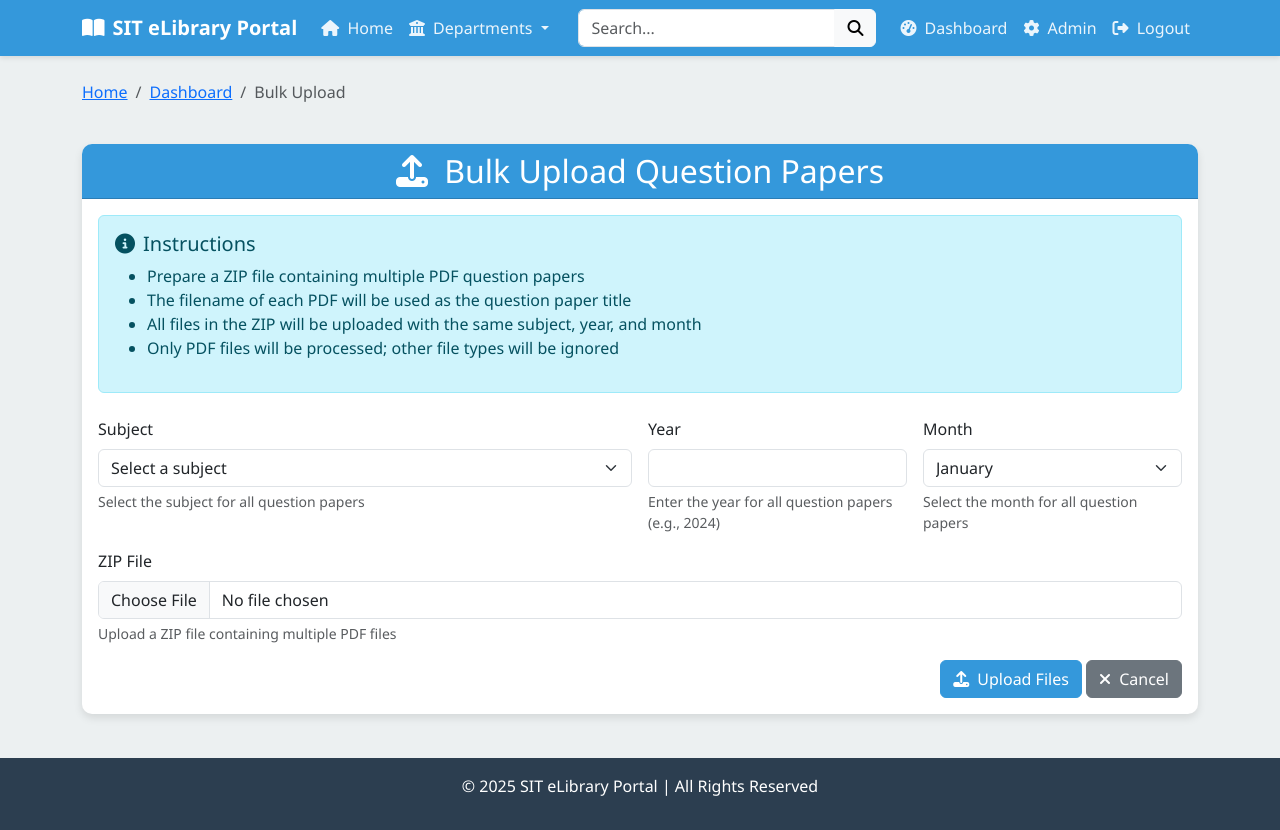
After one commit to rviky2/Srinivasaapp, a Django app: page /qp/bulk-upload/ in a window 1280 px wide. The commit adds this page. Run offline with Django 5.2, Linux system fonts and the light colour scheme; the visitor is signed in with stand-in values (Sample User, id 1); data that the repository does not hold is empty.

Commit message:
Add bulk upload feature for question papers

```diff
--- /dev/null
+++ b/qpmanager/forms.py
@@ -0,0 +1,45 @@
+from django import forms
+from .models import Subject, QuestionPaper
+import zipfile
+import io
+import os
+
+class BulkUploadForm(forms.Form):
+    subject = forms.ModelChoiceField(
+        queryset=Subject.objects.all(),
+        help_text="Select the subject for all question papers"
+    )
+    year = forms.IntegerField(
+        help_text="Enter the year for all question papers (e.g., 2024)"
+    )
+    month = forms.ChoiceField(
+        choices=QuestionPaper.MONTH_CHOICES,
+        help_text="Select the month for all question papers"
+    )
+    zip_file = forms.FileField(
+        help_text="Upload a ZIP file containing multiple PDF files"
+    )
+
+    def clean_zip_file(self):
+        zip_file = self.cleaned_data.get('zip_file')
+        if zip_file:
+            # Check if the file is a ZIP
+            if not zip_file.name.endswith('.zip'):
+                raise forms.ValidationError("File must be a ZIP archive.")
+
+            # Check the contents of the ZIP file
+            try:
+                with zipfile.ZipFile(zip_file) as z:
+                    # Get list of files in ZIP that are PDFs
+                    pdf_files = [f for f in z.namelist() if f.lower().endswith('.pdf')]
+
+                    if not pdf_files:
+                        raise forms.ValidationError("ZIP file does not contain any PDF files.")
+
+                    # Store the list of PDF files for later use
+                    self.pdf_files = pdf_files
+
+                    return zip_file
+            except zipfile.BadZipFile:
+                raise forms.ValidationError("Invalid ZIP file.")
+        return zip_file
--- /dev/null
+++ b/qpmanager/templates/qpmanager/bulk_upload.html
@@ -0,0 +1,104 @@
+{% extends 'qpmanager/base.html' %}
+
+{% block content %}
+<div class="row">
+    <div class="col-12 mb-4">
+        <!-- Breadcrumb -->
+        <ol class="breadcrumb">
+            <li class="breadcrumb-item"><a href="{% url 'qpmanager:home' %}">Home</a></li>
+            <li class="breadcrumb-item"><a href="{% url 'qpmanager:dashboard' %}">Dashboard</a></li>
+            <li class="breadcrumb-item active" aria-current="page">Bulk Upload</li>
+        </ol>
+    </div>
+
+    <div class="col-12 mb-4">
+        <div class="card">
+            <div class="card-header">
+                <h2 class="text-center mb-0">
+                    <i class="fas fa-upload me-2"></i>
+                    Bulk Upload Question Papers
+                </h2>
+            </div>
+            <div class="card-body">
+                <div class="alert alert-info mb-4">
+                    <h5><i class="fas fa-info-circle me-2"></i>Instructions</h5>
+                    <ul>
+                        <li>Prepare a ZIP file containing multiple PDF question papers</li>
+                        <li>The filename of each PDF will be used as the question paper title</li>
+                        <li>All files in the ZIP will be uploaded with the same subject, year, and month</li>
+                        <li>Only PDF files will be processed; other file types will be ignored</li>
+                    </ul>
+                </div>
+
+                <form method="post" enctype="multipart/form-data" class="row g-3">
+                    {% csrf_token %}
+
+                    {% if form.non_field_errors %}
+                    <div class="col-12">
+                        <div class="alert alert-danger">
+                            {% for error in form.non_field_errors %}
+                                {{ error }}
+                            {% endfor %}
+                        </div>
+                    </div>
+                    {% endif %}
+
+                    <div class="col-md-6">
+                        <label for="{{ form.subject.id_for_label }}" class="form-label">Subject</label>
+                        {{ form.subject.errors }}
+                        <select name="{{ form.subject.name }}" id="{{ form.subject.id_for_label }}" class="form-select {% if form.subject.errors %}is-invalid{% endif %}">
+                            <option value="">Select a subject</option>
+                            {% for subject in form.subject.field.queryset %}
+                                <option value="{{ subject.id }}">{{ subject }}</option>
+                            {% endfor %}
+                        </select>
+                        {% if form.subject.help_text %}
+                            <div class="form-text">{{ form.subject.help_text }}</div>
+                        {% endif %}
+                    </div>
+
+                    <div class="col-md-3">
+                        <label for="{{ form.year.id_for_label }}" class="form-label">Year</label>
+                        {{ form.year.errors }}
+                        <input type="number" name="{{ form.year.name }}" id="{{ form.year.id_for_label }}" class="form-control {% if form.year.errors %}is-invalid{% endif %}">
+                        {% if form.year.help_text %}
+                            <div class="form-text">{{ form.year.help_text }}</div>
+                        {% endif %}
+                    </div>
+
+                    <div class="col-md-3">
+                        <label for="{{ form.month.id_for_label }}" class="form-label">Month</label>
+                        {{ form.month.errors }}
+                        <select name="{{ form.month.name }}" id="{{ form.month.id_for_label }}" class="form-select {% if form.month.errors %}is-invalid{% endif %}">
+                            {% for value, display in form.month.field.choices %}
+                                <option value="{{ value }}">{{ display }}</option>
+                            {% endfor %}
+                        </select>
+                        {% if form.month.help_text %}
+                            <div class="form-text">{{ form.month.help_text }}</div>
+                        {% endif %}
+                    </div>
+
+                    <div class="col-12">
+                        <label for="{{ form.zip_file.id_for_label }}" class="form-label">ZIP File</label>
+                        {{ form.zip_file.errors }}
+                        <input type="file" name="{{ form.zip_file.name }}" id="{{ form.zip_file.id_for_label }}" class="form-control {% if form.zip_file.errors %}is-invalid{% endif %}" accept=".zip">
+                        {% if form.zip_file.help_text %}
+                            <div class="form-text">{{ form.zip_file.help_text }}</div>
+                        {% endif %}
+                    </div>
+
+                    <div class="col-12 text-end">
+                        <button type="submit" class="btn btn-primary">
+                            <i class="fas fa-upload me-1"></i> Upload Files
+                        </button>
+                        <a href="{% url 'qpmanager:dashboard' %}" class="btn btn-secondary">
+                            <i class="fas fa-times me-1"></i> Cancel
+                        </a>
+                    </div>
+                </form>
+            </div>
+        </div>
+    </div>
+</div>
+{% endblock %}
--- a/qpmanager/templates/qpmanager/dashboard.html
+++ b/qpmanager/templates/qpmanager/dashboard.html
@@ -60,6 +60,9 @@
                     <a href="{% url 'admin:qpmanager_questionpaper_add' %}" class="btn btn-info text-white">
                         <i class="fas fa-plus me-1"></i> Add Question Paper
                     </a>
+                    <a href="{% url 'qpmanager:bulk_upload' %}" class="btn btn-danger text-white">
+                        <i class="fas fa-upload me-1"></i> Bulk Upload Papers
+                    </a>
                 </div>
 
                 <!-- Recent Uploads -->
--- a/qpmanager/templates/qpmanager/subject_detail.html
+++ b/qpmanager/templates/qpmanager/subject_detail.html
@@ -123,6 +123,9 @@
                         <a href="{% url 'admin:qpmanager_questionpaper_add' %}" class="btn btn-primary">
                             <i class="fas fa-plus me-1"></i> Add Question Paper
                         </a>
+                        <a href="{% url 'qpmanager:bulk_upload' %}" class="btn btn-danger">
+                            <i class="fas fa-upload me-1"></i> Bulk Upload Papers
+                        </a>
                     </div>
                 {% endif %}
             </div>
--- a/qpmanager/urls.py
+++ b/qpmanager/urls.py
@@ -8,6 +8,7 @@ urlpatterns = [
     path('dashboard/', views.dashboard, name='dashboard'),
     path('search/', views.search, name='search'),
     path('download/<int:pk>/', views.download_question_paper, name='download_paper'),
+    path('bulk-upload/', views.bulk_upload, name='bulk_upload'),
     path('<slug:slug>/', views.department_detail, name='department_detail'),
     path('<slug:dept_slug>/<slug:subj_slug>/', views.subject_detail, name='subject_detail'),
 ]
--- a/qpmanager/views.py
+++ b/qpmanager/views.py
@@ -1,9 +1,14 @@
-from django.shortcuts import render, get_object_or_404
+from django.shortcuts import render, get_object_or_404, redirect
 from django.http import HttpResponse, FileResponse
 from django.contrib.auth.decorators import login_required
 from django.db.models import Count, Q
+from django.contrib import messages
+from django.core.files.base import ContentFile
 from .models import Department, Subject, QuestionPaper
+from .forms import BulkUploadForm
 import os
+import zipfile
+import io
 
 def home(request):
     """Homepage view showing all departments"""
@@ -142,3 +147,77 @@ def search(request):
     }
 
     return render(request, 'qpmanager/search.html', context)
+
+@login_required
+def bulk_upload(request):
+    """View for bulk uploading question papers"""
+    if request.method == 'POST':
+        form = BulkUploadForm(request.POST, request.FILES)
+        if form.is_valid():
+            subject = form.cleaned_data['subject']
+            year = form.cleaned_data['year']
+            month = form.cleaned_data['month']
+            zip_file = form.cleaned_data['zip_file']
+
+            # Track upload stats
+            success_count = 0
+            error_count = 0
+            error_messages = []
+
+            # Process the ZIP file
+            with zipfile.ZipFile(zip_file) as z:
+                for pdf_name in form.pdf_files:
+                    try:
+                        # Extract the file
+                        pdf_content = z.read(pdf_name)
+
+                        # Create the question paper object
+                        title = os.path.splitext(os.path.basename(pdf_name))[0]
+
+                        question_paper = QuestionPaper(
+                            title=title,
+                            subject=subject,
+                            subject_code=subject.subject_code,
+                            year=year,
+                            month=month
+                        )
+
+                        # Save the file content
+                        file_name = f"{title}.pdf"
+                        question_paper.file.save(file_name, ContentFile(pdf_content), save=False)
+
+                        # Save the question paper
+                        question_paper.save()
+                        success_count += 1
+                    except Exception as e:
+                        error_count += 1
+                        error_messages.append(f"Error processing {pdf_name}: {str(e)}")
+
+            # Show success message
+            if success_count > 0:
+                messages.success(
+                    request,
+                    f"Successfully uploaded {success_count} question papers to {subject.name}"
+                )
+
+            # Show error message if any
+            if error_count > 0:
+                messages.error(
+                    request,
+                    f"Failed to upload {error_count} files. See details below."
+                )
+                for error in error_messages:
+                    messages.error(request, error)
+
+            # Redirect to subject detail page
+            return redirect('qpmanager:subject_detail',
+                           dept_slug=subject.department.slug,
+                           subj_slug=subject.slug)
+    else:
+        form = BulkUploadForm()
+
+    context = {
+        'form': form,
+        'title': 'Bulk Upload Question Papers'
+    }
+    return render(request, 'qpmanager/bulk_upload.html', context)
```
